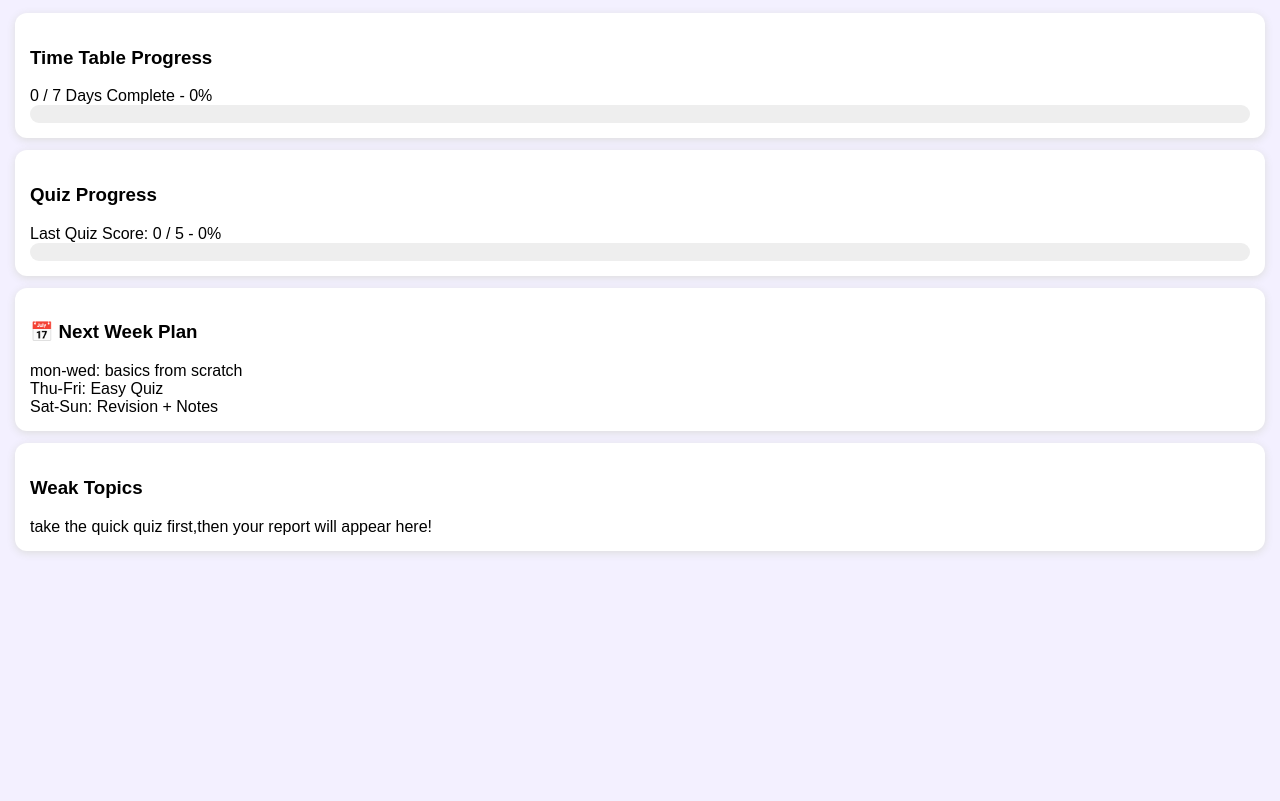
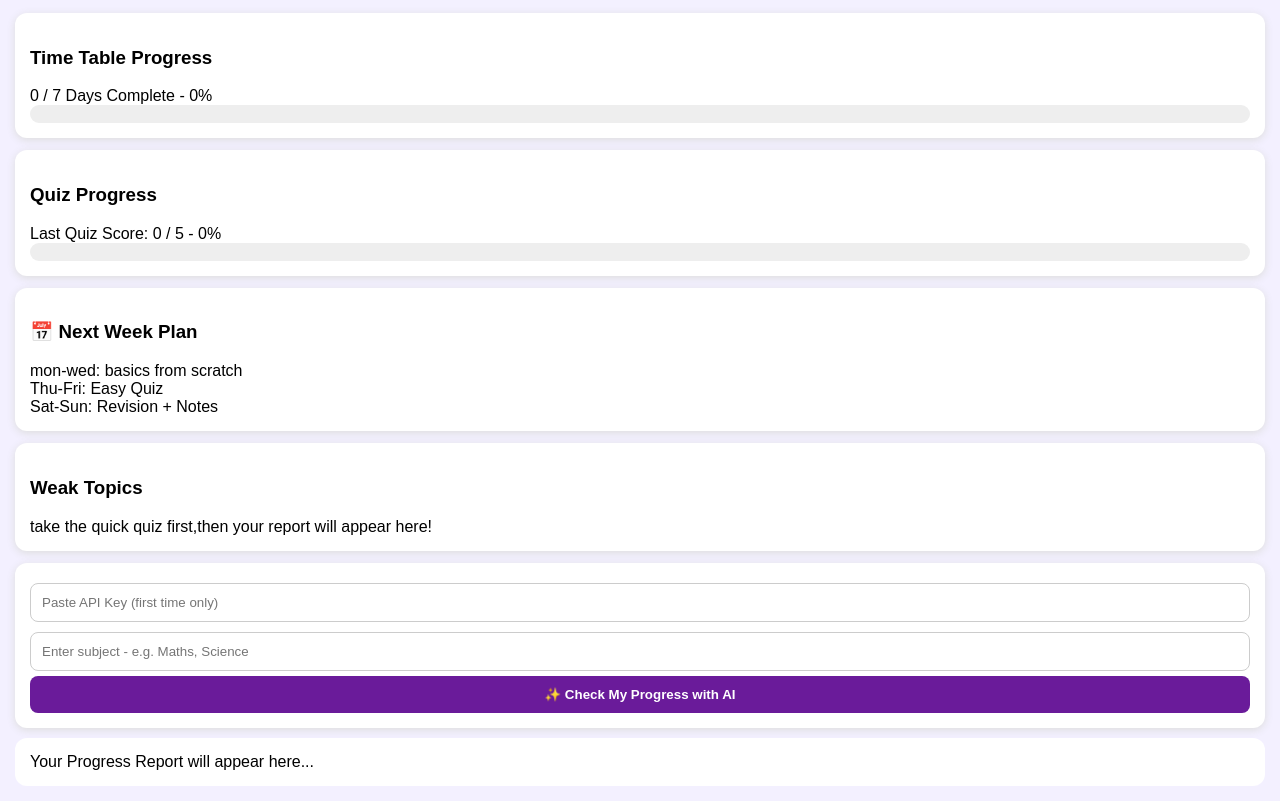
Before and after one commit to preetusingh18/studysync-app, a plain HTML site: page frontend/progress.html in a window 1280 px wide. Shown: the part 135-936 px from the top of the page. Before the commit the page ends 800 px from the top, so only its background shows below. Drawn offline with Linux system fonts and the light colour scheme.

Commit message:
Add progress report feature with API integration

```diff
--- a/frontend/progress.html
+++ b/frontend/progress.html
@@ -27,5 +27,34 @@ if(quizPer >= 80){ document.getElementById("plan").innerHTML = "Mon-Wed: New Top
 else if(quizPer >= 50){ document.getElementById("plan").innerHTML = "Mon-Wed: Maths + Science Revision<br>Thu-Fri: Quiz Practice<br>Sat: Mock, Sun: Full Revision"; document.getElementById("weak").innerHTML = "⚠️ Maths -practice a little more"; }
 else { document.getElementById("plan").innerHTML = "mon-wed: basics from scratch<br>Thu-Fri: Easy Quiz<br>Sat-Sun: Revision + Notes"; document.getElementById("weak").innerHTML = "⚠️ maths+science-focus on basics"; }
 if(!localStorage.getItem("quizScore")){ document.getElementById("weak").innerHTML = "take the quick quiz first,then your report will appear here!"; }
+</script><div class="card" style="background:white;padding:15px;border-radius:12px;margin:10px 0">
+<input id="apiKey" type="password" placeholder="Paste API Key (first time only)" style="padding:11px;width:100%;border-radius:8px;border:1px solid #ccc;margin:5px 0;box-sizing:border-box">
+<input id="topic" placeholder="Enter subject - e.g. Maths, Science" style="padding:11px;width:100%;border-radius:8px;border:1px solid #ccc;margin:5px 0;box-sizing:border-box">
+<button onclick="makeProgress()" style="padding:11px;width:100%;background:#6a1b9a;color:white;border:none;border-radius:8px;font-weight:bold">✨ Check My Progress with AI</button>
+</div>
+<div id="box" style="background:white;padding:15px;border-radius:12px">Your Progress Report will appear here...</div>
+
+<script>
+let savedKey = localStorage.getItem("geminiApiKey") || localStorage.getItem("apiKey") || "";
+if(savedKey) document.getElementById("apiKey").value = savedKey;
+let saved = localStorage.getItem("aiProgress");
+if(saved) document.getElementById("box").innerHTML = saved.replace(/\n/g,"<br>");
+
+async function makeProgress(){
+  let topic = document.getElementById("topic").value || "All Subjects";
+  let key = document.getElementById("apiKey").value.trim();
+  if(!key){ alert("Paste API Key first"); return; }
+  localStorage.setItem("geminiApiKey", key);
+  localStorage.setItem("apiKey", key);
+  document.getElementById("box").innerHTML = "Analyzing... Please wait...";
+  try{
+    let res = await fetch("https://generativelanguage.googleapis.com/v1beta/models/gemini-2.5-flash:generateContent?key="+key, {method:"POST", headers:{"Content-Type":"application/json"}, body: JSON.stringify({contents:[{parts:[{text:"Give a simple student progress report in easy English for "+topic+". Tell 3 strengths, 3 weak points, and 3 tips to improve. Use simple points."}]}]})});
+    let data = await res.json();
+    let text = data.candidates?.[0]?.content?.parts?.[0]?.text || "Error: Check Key. " + JSON.stringify(data).slice(0,200);
+    document.getElementById("box").innerHTML = text.replace(/\n/g,"<br>");
+    localStorage.setItem("aiProgress", text);
+  }catch(e){ document.getElementById("box").innerHTML = "Error: " + e.message; }
+}
 </script>
+
 </body></html>
```
